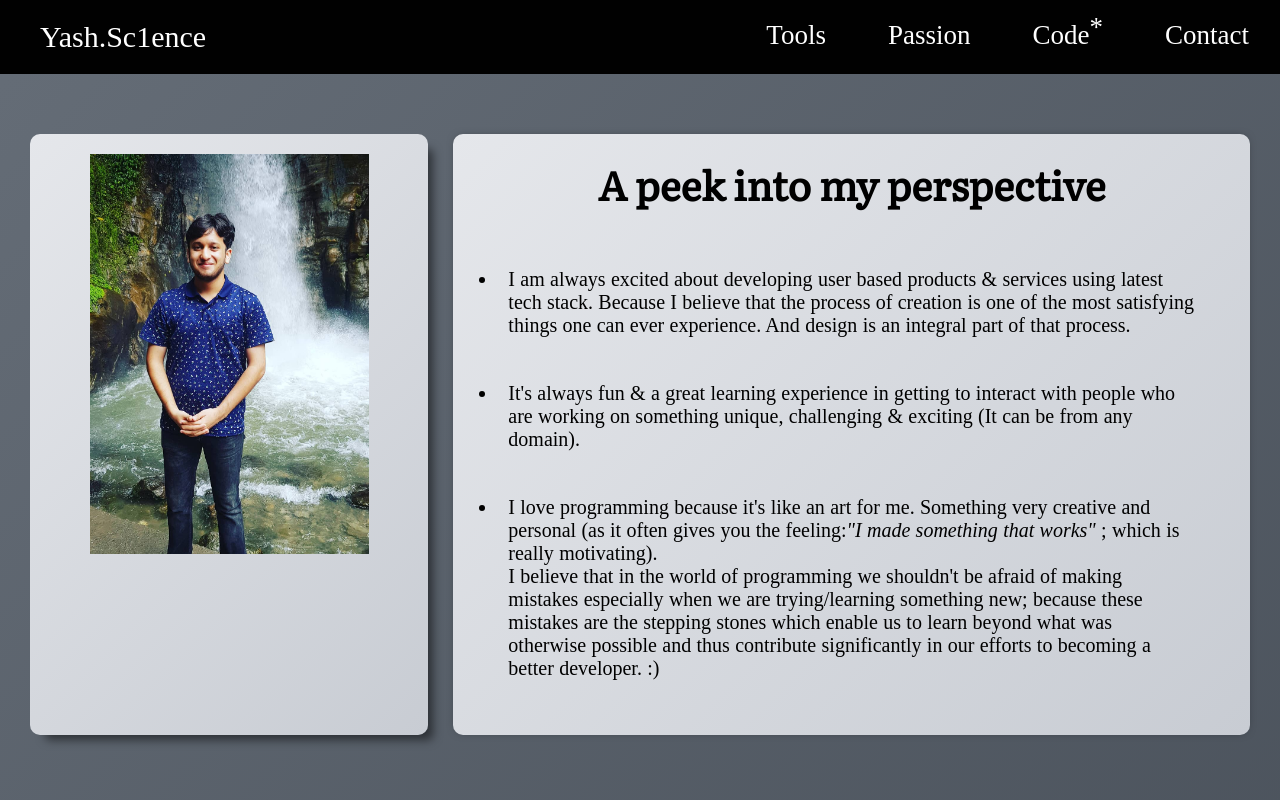
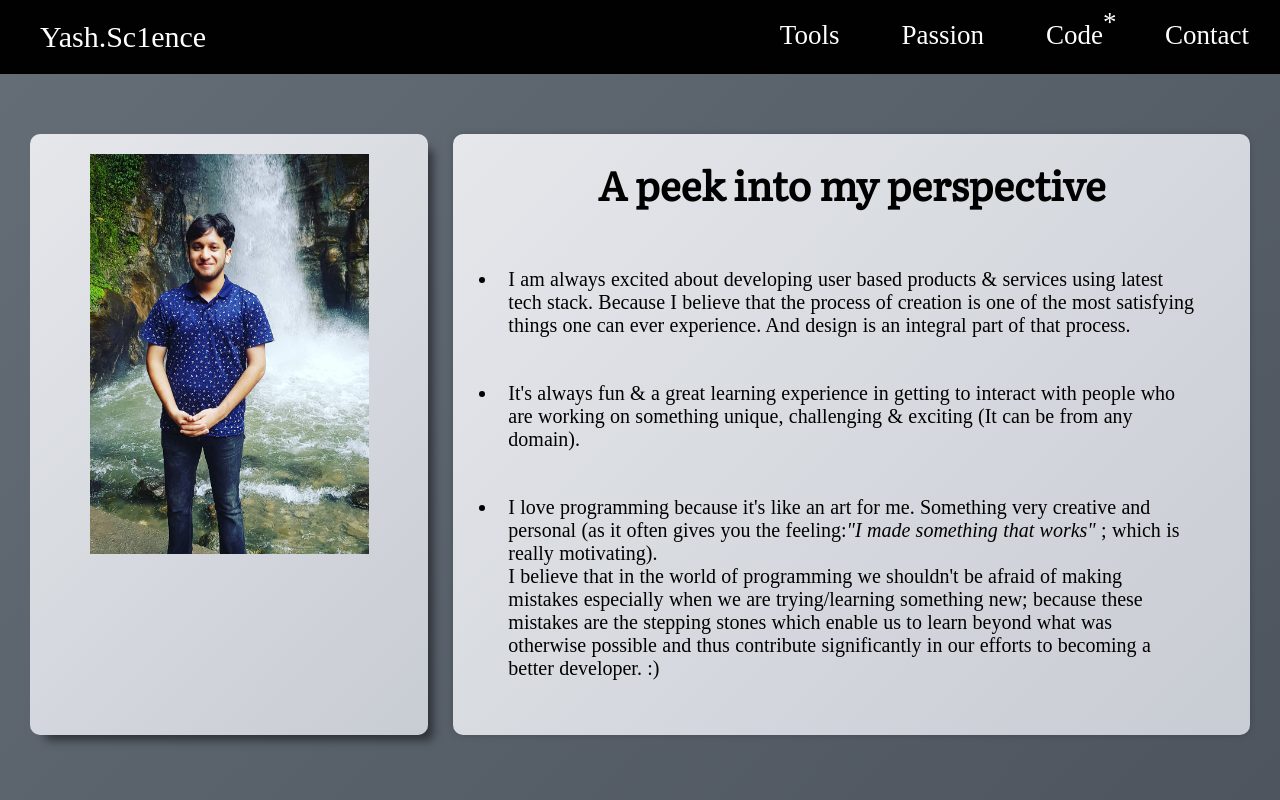
Before and after one commit to yassh-pandey/personal-website, a website: page index.html in a window 1280 px wide. Shown: the top 800 px of the page. Drawn offline with Linux system fonts and the light colour scheme; a script that the page names is missing.

Commit message:
Update index.html

```diff
--- a/index.html
+++ b/index.html
@@ -29,7 +29,7 @@
 
                 <div class="navigation-item">
                     <a href="https://github.com/yassh-pandey?tab=repositories">
-                        Code<span style="position: relative;top: -8px;">*</span>
+                        Code<span style="position: absolute;top: -8px;">*</span>
                     </a>
                 </div>
 
```
